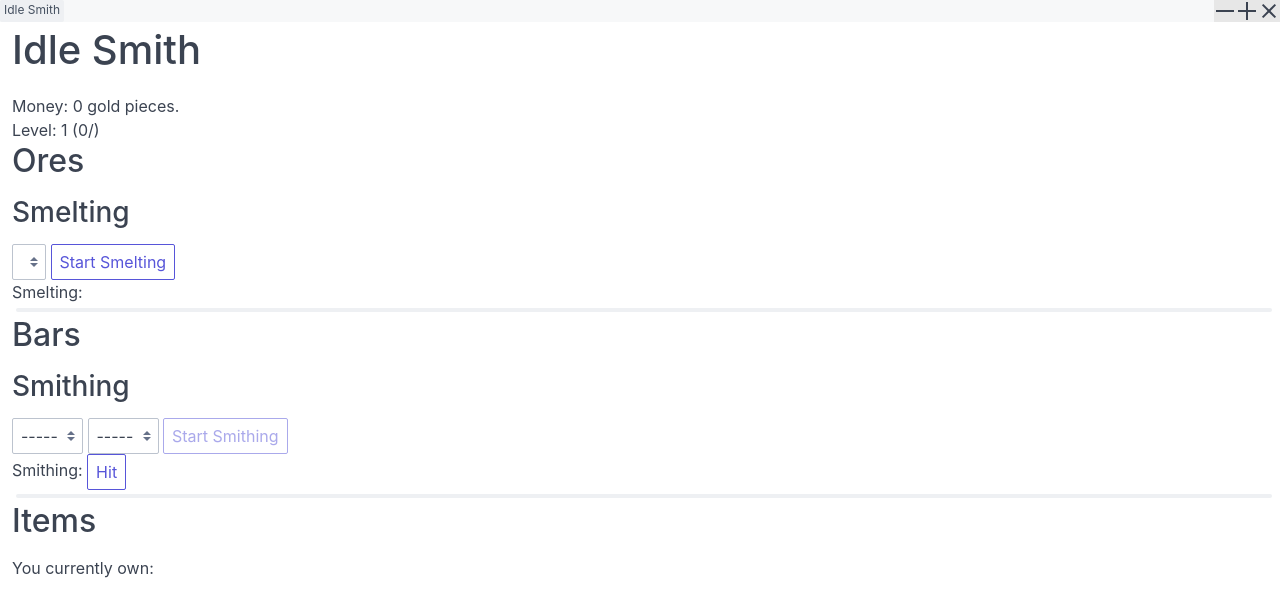
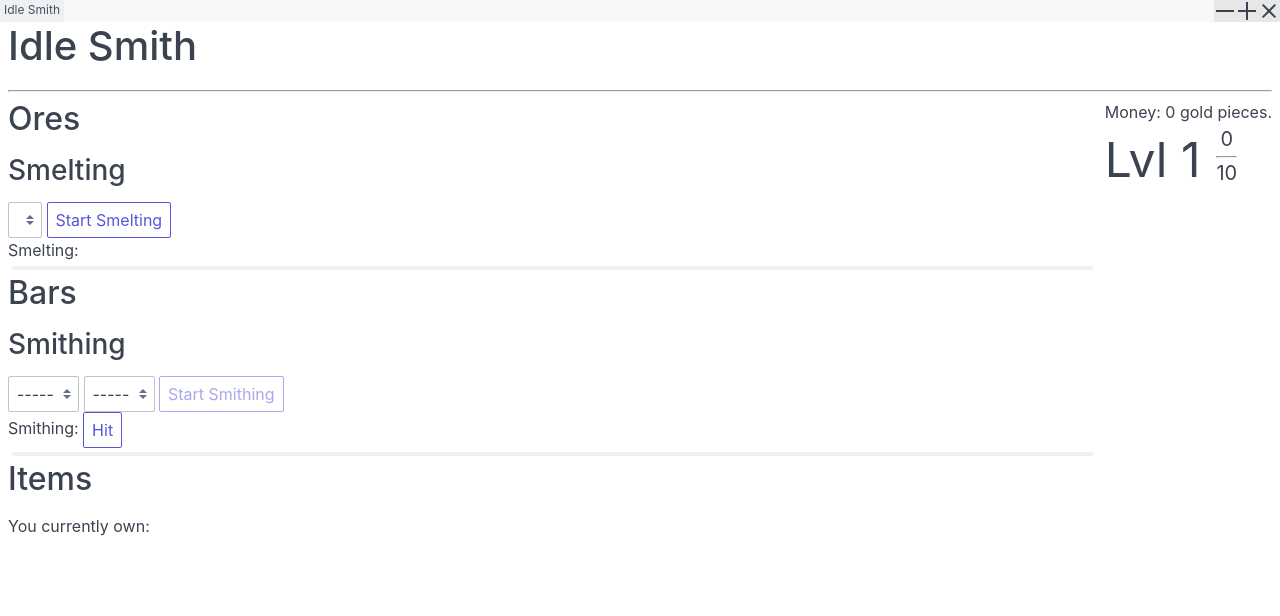
Before and after one commit to joshuanits/idle_smith, an Electron app: page html/index.html in a window 1280 px wide. Drawn offline with nearby package versions, Linux system fonts and the light colour scheme; no server answers.

Commit message:
Formatted gold and xp

```diff
--- a/html/index.html
+++ b/html/index.html
@@ -24,12 +24,11 @@
       </div>
     </div>
 
-    <div class="content">
-
+    <div class="container">
       <h1>Idle Smith</h1>
-
-      Money: <span id="money">0</span> gold pieces. <br/>
-      Level: <span id="current_level">1</span> (<span id="current_xp">0</span>/<span id="next_level_xp"></span>)
+      <hr>
+      <div class="columns">
+        <div class="column">
           <h2>Ores</h2>
           <ul id="ore_list"></ul>
 
@@ -68,6 +67,23 @@
           You currently own: <br/>
           <ul id="item_list"></ul>
         </div>
+        <div class="column col-auto">
+            Money: <span id="money">0</span> gold pieces. <br/>
+            <div class="columns">
+              <div class="column col-auto" style="font-size:48px">
+                Lvl
+                <span id="current_level">1</span>
+              </div>
+              <div class="column col-auto" style="text-align:center;font-size:20px">
+                <span id="current_xp">0</span>
+                <hr style="margin: 2px 0px 0px 0px;">
+                <span id="next_level_xp">10</span>
+              </div>
+            </div>
+
+        </div>
+      </div>
+    </div>
 
   </body>
 
```
Lines whose indentation alone changed are shown as unchanged.
